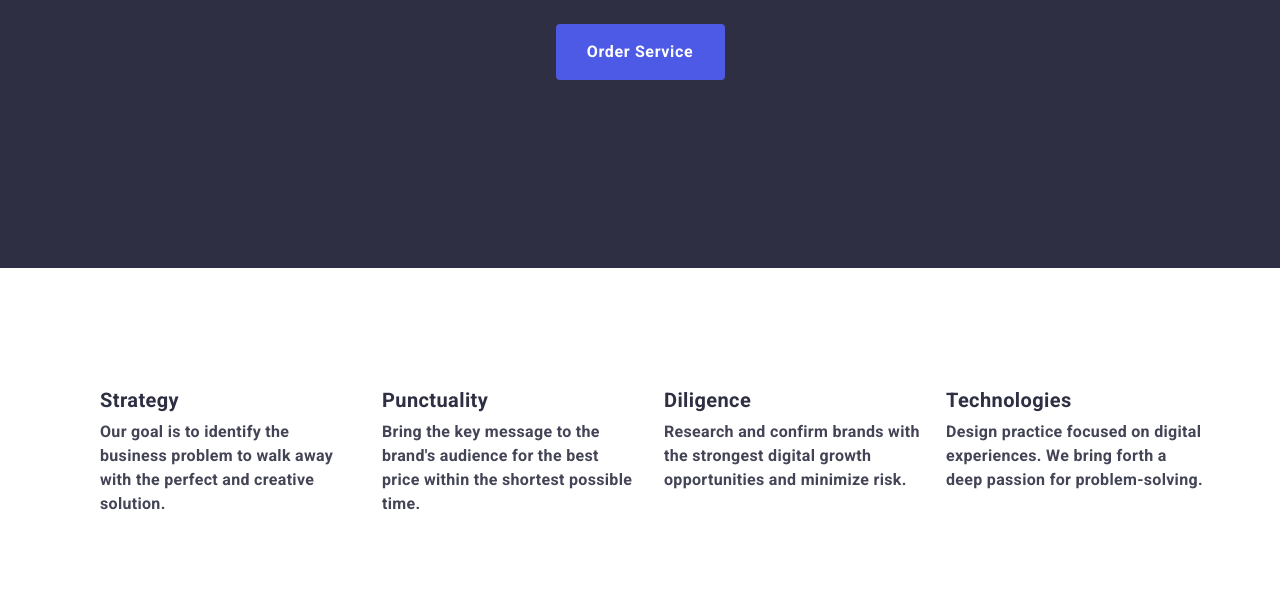
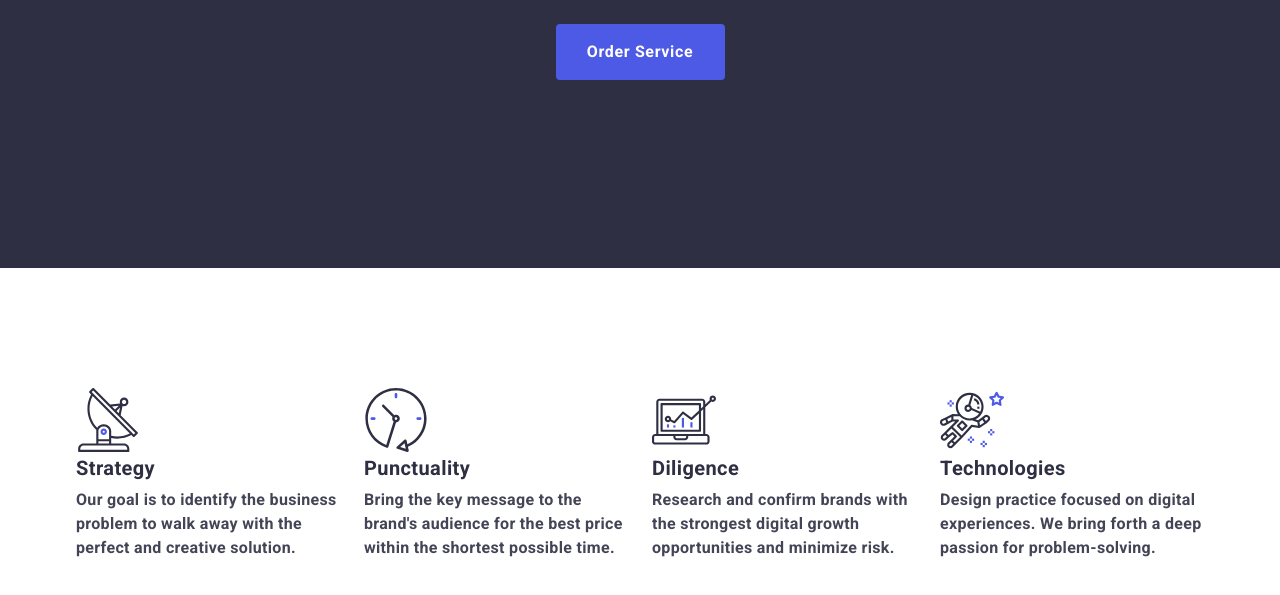
Before and after one commit to BUT39/goit-markup-hw-04, a plain HTML site: page index.html in a window 1280 px wide. Shown: the part 405-1000 px from the top of the page. Drawn offline with nearby package versions, Linux system fonts and the light colour scheme.

Commit message:
add index file

```diff
--- a/index.html
+++ b/index.html
@@ -68,8 +68,10 @@
         <div class="container">
           <h2 class="visually-hidden">#</h2>
           <ul class="benefits-list">
-            <div class="icon"></div>
             <li class="benefits-item">
+              <svg class="" width="64" height="64">
+                <use href="./images/icons.svg#icon-antenna"></use>
+              </svg>
               <h3 class="benefits-subtitle">Strategy</h3>
               <p class="benefits-text">
                 Our goal is to identify the business problem to walk away with
@@ -77,6 +79,9 @@
               </p>
             </li>
             <li class="benefits-item">
+              <svg class="" width="64" height="64">
+                <use href="./images/icons.svg#icon-clock"></use>
+              </svg>
               <h3 class="benefits-subtitle">Punctuality</h3>
               <p class="benefits-text">
                 Bring the key message to the brand's audience for the best price
@@ -84,6 +89,9 @@
               </p>
             </li>
             <li class="benefits-item">
+              <svg class="" width="64" height="64">
+                <use href="./images/icons.svg#icon-diagram"></use>
+              </svg>
               <h3 class="benefits-subtitle">Diligence</h3>
               <p class="benefits-text">
                 Research and confirm brands with the strongest digital growth
@@ -91,6 +99,9 @@
               </p>
             </li>
             <li class="benefits-item">
+              <svg class="" width="64" height="64">
+                <use href="./images/icons.svg#icon-astronaut-1"></use>
+              </svg>
               <h3 class="benefits-subtitle">Technologies</h3>
               <p class="benefits-text">
                 Design practice focused on digital experiences. We bring forth a
```
Also changed, not shown: images/people-office.jpg (added).
